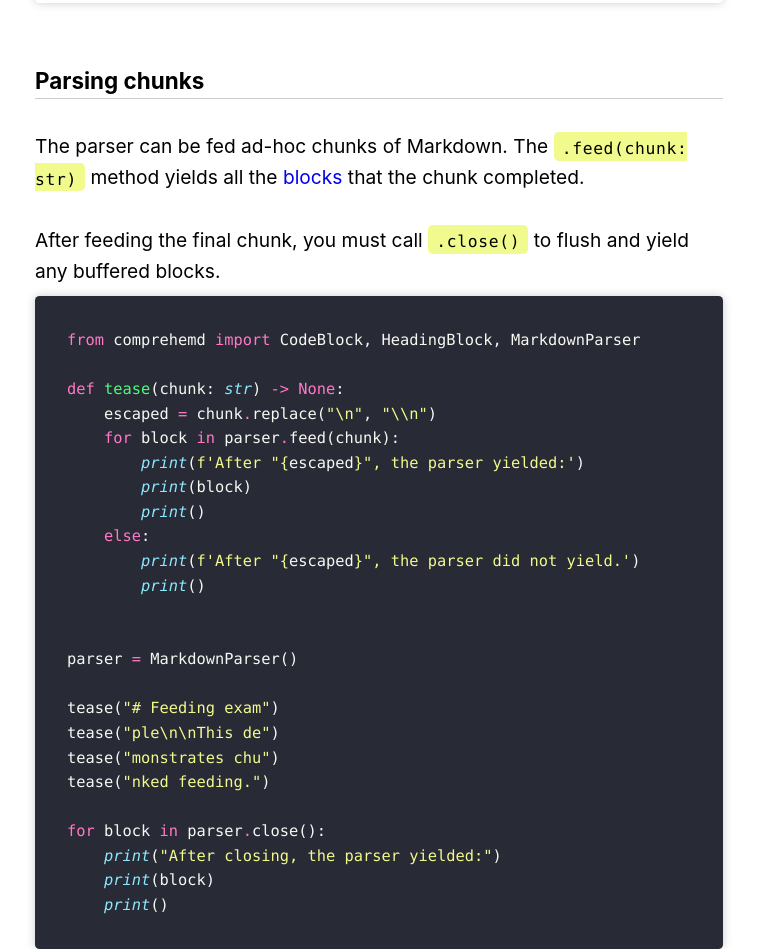
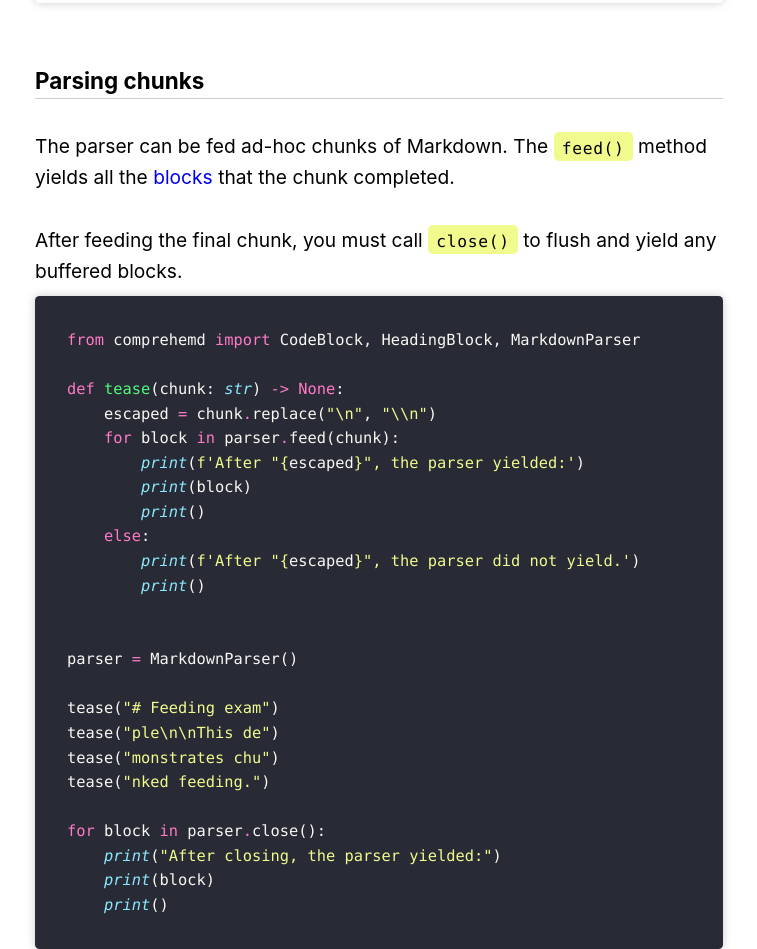
Before and after one commit to cariad/comprehemd, a plain HTML site: page docs/index.html in a window 1280 px wide. Shown: the part 2085-3034 px from the top of the page, without its empty margins (261-1018 px from the left). Drawn offline with Linux system fonts and the light colour scheme.

Commit message:
Release cleanup (#5)

```diff
--- a/docs/index.html
+++ b/docs/index.html
@@ -41,6 +41,7 @@
 h4,
 h5,
 h6,
+img,
 ol,
 p,
 ul {
@@ -137,6 +138,18 @@
   padding-left: 1rem;
 }
 
+img,
+a > code,
+h2 > code,
+h3 > code,
+h4 > code,
+h5 > code,
+h6 > code,
+li > code,
+p > code {
+  border-radius: 0.3em;
+}
+
 a > code,
 h2 > code,
 h3 > code,
@@ -146,7 +159,6 @@
 li > code,
 p > code {
   background: var(--accent);
-  border-radius: 0.3em;
 
   letter-spacing: 0.04em;
 
@@ -355,7 +367,7 @@
 <h2>MarkdownParser class<a id="markdownparser-class"></a></h2>
 <h3>Parsing a stream<a id="parsing-a-stream"></a></h3>
 <p><em>The Markdown document parsed in this example is <a href="https://cariad.github.io/comprehemd/example.md">example.md</a>.</em></p>
-<p>To read an entire text stream, call <code>.read(reader: IO[str])</code>. The method yields <a href="#blocks-classes">blocks</a> until the stream ends.</p>
+<p>To read an entire text stream, call <code>read()</code>. The method yields <a href="#blocks-classes">blocks</a> until the stream ends.</p>
 <div class="highlight"><pre><span></span><span class="kn">from</span> <span class="nn">comprehemd</span> <span class="kn">import</span> <span class="n">MarkdownParser</span>
 
 <span class="k">with</span> <span class="nb">open</span><span class="p">(</span><span class="s2">"docs/example.md"</span><span class="p">,</span> <span class="s2">"r"</span><span class="p">)</span> <span class="k">as</span> <span class="n">fp</span><span class="p">:</span>
@@ -370,8 +382,8 @@
 
 
 <h3>Parsing chunks<a id="parsing-chunks"></a></h3>
-<p>The parser can be fed ad-hoc chunks of Markdown. The <code>.feed(chunk: str)</code> method yields all the <a href="#blocks-classes">blocks</a> that the chunk completed.</p>
-<p>After feeding the final chunk, you must call <code>.close()</code> to flush and yield any buffered blocks.</p>
+<p>The parser can be fed ad-hoc chunks of Markdown. The <code>feed()</code> method yields all the <a href="#blocks-classes">blocks</a> that the chunk completed.</p>
+<p>After feeding the final chunk, you must call <code>close()</code> to flush and yield any buffered blocks.</p>
 <div class="highlight"><pre><span></span><span class="kn">from</span> <span class="nn">comprehemd</span> <span class="kn">import</span> <span class="n">CodeBlock</span><span class="p">,</span> <span class="n">HeadingBlock</span><span class="p">,</span> <span class="n">MarkdownParser</span>
 
 <span class="k">def</span> <span class="nf">tease</span><span class="p">(</span><span class="n">chunk</span><span class="p">:</span> <span class="nb">str</span><span class="p">)</span> <span class="o">-></span> <span class="kc">None</span><span class="p">:</span>
@@ -415,7 +427,7 @@
 <p>The <code>CodeBlock</code> class represents a code block.</p>
 <ul>
 <li><code>language</code> returns the language hint if one was specified.</li>
-<li>The block can be rendered back to Markdown by calling <code>render(writer: IO[str], fence: Fence)</code>.</li>
+<li>The block can be rendered back to Markdown by calling <code>render()</code>.</li>
 </ul>
 <h3>EmptyBlock<a id="emptyblock"></a></h3>
 <p><code>EmptyBlock</code> represents an empty line.</p>
```
Also changed, not shown: 5 other files.
